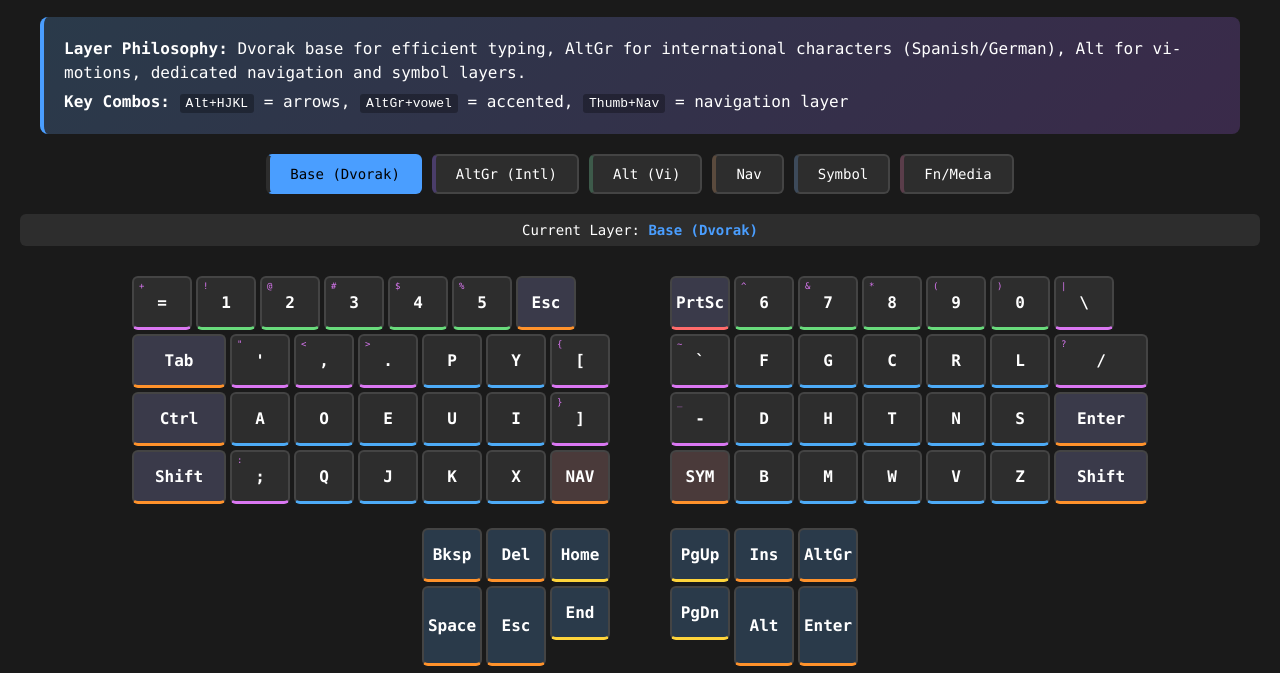
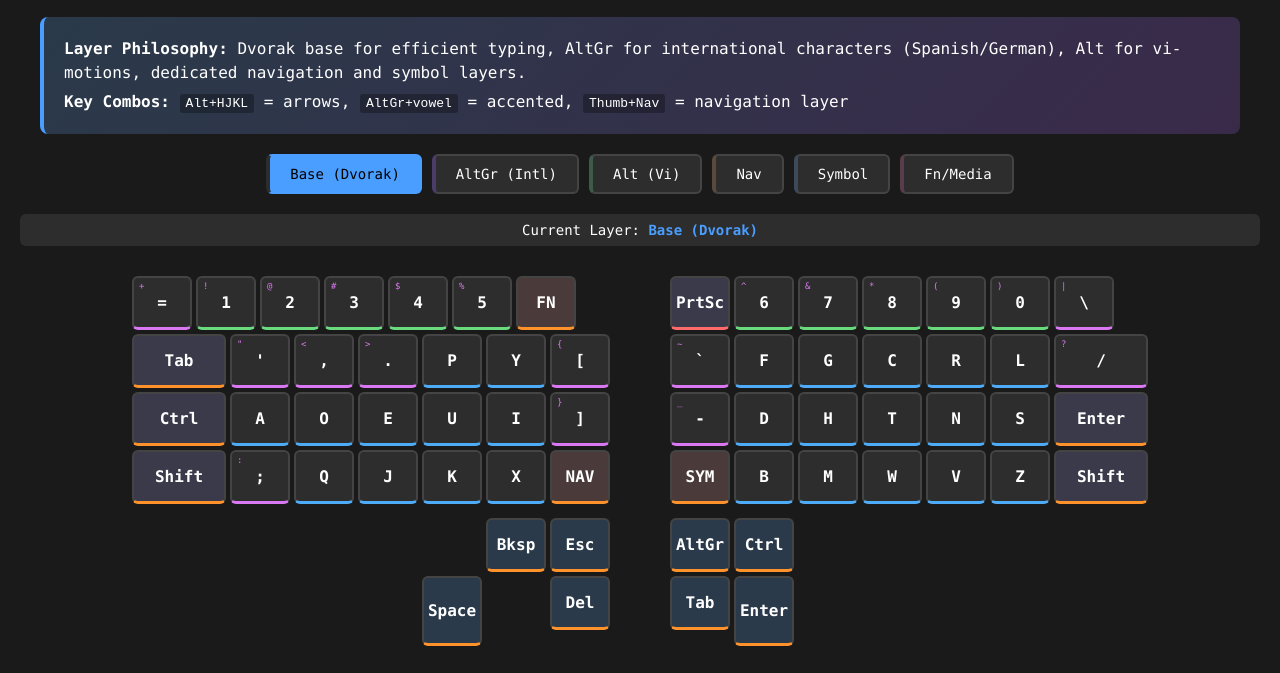
Before and after one commit to longregen/keyboard-learning, a plain HTML site: page index.html in a window 1280 px wide. Shown: the part 86-759 px from the top of the page. Drawn offline with Linux system fonts and the light colour scheme.

Commit message:
Fix Moonlander keyboard layout and ESC key (#3)
Co-authored-by: Claude <noreply@anthropic.com>

```diff
--- a/index.html
+++ b/index.html
@@ -204,30 +204,36 @@
         .key-2u { width: 128px; }
 
         .thumb-cluster {
-            display: flex;
-            flex-direction: column;
+            display: grid;
             gap: 4px;
-            margin-top: 20px;
-        }
-
-        .thumb-row {
-            display: flex;
-            gap: 4px;
+            margin-top: 10px;
         }
 
         .left .thumb-cluster {
             margin-left: auto;
-            align-items: flex-end;
+            grid-template-columns: repeat(3, 60px);
+            grid-template-rows: 54px 70px;
+            grid-template-areas:
+                ". key2 key3"
+                "key1 key1 key4";
         }
 
         .right .thumb-cluster {
             margin-right: auto;
-            align-items: flex-start;
-        }
+            grid-template-columns: repeat(3, 60px);
+            grid-template-rows: 54px 70px;
+            grid-template-areas:
+                "key1 key2 ."
+                "key3 key4 key4";
+        }
+
+        .thumb-key-1 { grid-area: key1; }
+        .thumb-key-2 { grid-area: key2; }
+        .thumb-key-3 { grid-area: key3; }
+        .thumb-key-4 { grid-area: key4; }
 
         .thumb-big {
-            width: 60px;
-            height: 80px;
+            height: 70px;
         }
 
         /* Test area */
@@ -688,7 +694,7 @@
             <div class="legend-section">
                 <h4>Vim Extras</h4>
                 <ul>
-                    <li><span class="key-ref">Esc</span> Left thumb (easy access)</li>
+                    <li><span class="key-ref">Esc</span> Left thumb cluster (easy access)</li>
                     <li><span class="key-ref">:</span> Command mode (Shift+;)</li>
                     <li><span class="key-ref">Nav+/</span> Search</li>
                     <li><span class="key-ref">Nav+U</span> Undo</li>
@@ -798,7 +804,7 @@
                         { main: '3', shift: '#', type: 'number' },
                         { main: '4', shift: '$', type: 'number' },
                         { main: '5', shift: '%', type: 'number' },
-                        { main: 'Esc', type: 'modifier', class: 'modifier' }
+                        { main: 'FN', type: 'modifier', class: 'layer-switch' }
                     ],
                     // Row 1
                     [
@@ -832,16 +838,10 @@
                     ]
                 ],
                 leftThumb: [
-                    [
-                        { main: 'Bksp', type: 'modifier', class: 'thumb' },
-                        { main: 'Del', type: 'modifier', class: 'thumb' },
-                        { main: 'Home', type: 'navigation', class: 'thumb' }
-                    ],
-                    [
-                        { main: 'Space', type: 'modifier', class: 'thumb thumb-big' },
-                        { main: 'Esc', type: 'modifier', class: 'thumb thumb-big' },
-                        { main: 'End', type: 'navigation', class: 'thumb' }
-                    ]
+                    { main: 'Space', type: 'modifier', class: 'thumb thumb-big thumb-key-1' },
+                    { main: 'Bksp', type: 'modifier', class: 'thumb thumb-key-2' },
+                    { main: 'Esc', type: 'modifier', class: 'thumb thumb-key-3' },
+                    { main: 'Del', type: 'modifier', class: 'thumb thumb-key-4' }
                 ],
                 right: [
                     // Row 0
@@ -886,16 +886,10 @@
                     ]
                 ],
                 rightThumb: [
-                    [
-                        { main: 'PgUp', type: 'navigation', class: 'thumb' },
-                        { main: 'Ins', type: 'modifier', class: 'thumb' },
-                        { main: 'AltGr', type: 'modifier', class: 'thumb modifier' }
-                    ],
-                    [
-                        { main: 'PgDn', type: 'navigation', class: 'thumb' },
-                        { main: 'Alt', type: 'modifier', class: 'thumb thumb-big modifier' },
-                        { main: 'Enter', type: 'modifier', class: 'thumb thumb-big' }
-                    ]
+                    { main: 'AltGr', type: 'modifier', class: 'thumb modifier thumb-key-1' },
+                    { main: 'Ctrl', type: 'modifier', class: 'thumb modifier thumb-key-2' },
+                    { main: 'Tab', type: 'modifier', class: 'thumb thumb-key-3' },
+                    { main: 'Enter', type: 'modifier', class: 'thumb thumb-big thumb-key-4' }
                 ]
             },
             altgr: {
@@ -938,16 +932,10 @@
                     ]
                 ],
                 leftThumb: [
-                    [
-                        { main: '', type: 'modifier', class: 'thumb' },
-                        { main: '', type: 'modifier', class: 'thumb' },
-                        { main: '', type: 'navigation', class: 'thumb' }
-                    ],
-                    [
-                        { main: 'NBSP', type: 'modifier', class: 'thumb thumb-big' },
-                        { main: '', type: 'modifier', class: 'thumb thumb-big' },
-                        { main: '', type: 'navigation', class: 'thumb' }
-                    ]
+                    { main: 'NBSP', type: 'modifier', class: 'thumb thumb-big thumb-key-1' },
+                    { main: '', type: 'modifier', class: 'thumb thumb-key-2' },
+                    { main: '', type: 'modifier', class: 'thumb thumb-key-3' },
+                    { main: '', type: 'modifier', class: 'thumb thumb-key-4' }
                 ],
                 right: [
                     [
@@ -988,16 +976,10 @@
                     ]
                 ],
                 rightThumb: [
-                    [
-                        { main: '', type: 'navigation', class: 'thumb' },
-                        { main: '', type: 'modifier', class: 'thumb' },
-                        { main: 'AltGr', secondary: 'HELD', type: 'modifier', class: 'thumb modifier' }
-                    ],
-                    [
-                        { main: '', type: 'navigation', class: 'thumb' },
-                        { main: '', type: 'modifier', class: 'thumb thumb-big modifier' },
-                        { main: '', type: 'modifier', class: 'thumb thumb-big' }
-                    ]
+                    { main: 'AltGr', secondary: 'HELD', type: 'modifier', class: 'thumb modifier thumb-key-1' },
+                    { main: '', type: 'modifier', class: 'thumb thumb-key-2' },
+                    { main: '', type: 'modifier', class: 'thumb thumb-key-3' },
+                    { main: '', type: 'modifier', class: 'thumb thumb-big thumb-key-4' }
                 ]
             },
             alt: {
@@ -1040,16 +1022,10 @@
                     ]
                 ],
                 leftThumb: [
-                    [
-                        { main: 'C-Bksp', secondary: 'DelWord', type: 'modifier', class: 'thumb' },
-                        { main: 'C-Del', secondary: 'DelWord', type: 'modifier', class: 'thumb' },
-                        { main: 'C-Home', secondary: 'Top', type: 'navigation', class: 'thumb' }
-                    ],
-                    [
-                        { main: '', type: 'modifier', class: 'thumb thumb-big' },
-                        { main: '', type: 'modifier', class: 'thumb thumb-big' },
-                        { main: 'C-End', secondary: 'Bottom', type: 'navigation', class: 'thumb' }
-                    ]
+                    { main: '', type: 'modifier', class: 'thumb thumb-big thumb-key-1' },
+                    { main: 'C-Bksp', secondary: 'DelWord', type: 'modifier', class: 'thumb thumb-key-2' },
+                    { main: 'C-Home', secondary: 'Top', type: 'navigation', class: 'thumb thumb-key-3' },
+                    { main: 'C-End', secondary: 'Bottom', type: 'navigation', class: 'thumb thumb-key-4' }
                 ],
                 right: [
                     [
@@ -1090,16 +1066,10 @@
                     ]
                 ],
                 rightThumb: [
-                    [
-                        { main: '', type: 'navigation', class: 'thumb' },
-                        { main: '', type: 'modifier', class: 'thumb' },
-                        { main: '', type: 'modifier', class: 'thumb modifier' }
-                    ],
-                    [
-                        { main: '', type: 'navigation', class: 'thumb' },
-                        { main: 'Alt', secondary: 'HELD', type: 'modifier', class: 'thumb thumb-big modifier' },
-                        { main: '→', secondary: 'L', type: 'navigation', class: 'thumb thumb-big' }
-                    ]
+                    { main: '', type: 'modifier', class: 'thumb modifier thumb-key-1' },
+                    { main: '', type: 'modifier', class: 'thumb thumb-key-2' },
+                    { main: '', type: 'modifier', class: 'thumb thumb-key-3' },
+                    { main: '→', secondary: 'L', type: 'navigation', class: 'thumb thumb-big thumb-key-4' }
                 ]
             },
             nav: {
@@ -1142,16 +1112,10 @@
                     ]
                 ],
                 leftThumb: [
-                    [
-                        { main: '', type: 'modifier', class: 'thumb' },
-                        { main: '', type: 'modifier', class: 'thumb' },
-                        { main: '', type: 'navigation', class: 'thumb' }
-                    ],
-                    [
-                        { main: '', type: 'modifier', class: 'thumb thumb-big' },
-                        { main: '', type: 'modifier', class: 'thumb thumb-big' },
-                        { main: '', type: 'navigation', class: 'thumb' }
-                    ]
+                    { main: '', type: 'modifier', class: 'thumb thumb-big thumb-key-1' },
+                    { main: '', type: 'modifier', class: 'thumb thumb-key-2' },
+                    { main: '', type: 'modifier', class: 'thumb thumb-key-3' },
+                    { main: '', type: 'modifier', class: 'thumb thumb-key-4' }
                 ],
                 right: [
                     [
@@ -1192,16 +1156,10 @@
                     ]
                 ],
                 rightThumb: [
-                    [
-                        { main: 'C-a,p', secondary: 'TmxPrv', type: 'navigation', class: 'thumb' },
-                        { main: 'C-a,n', secondary: 'TmxNxt', type: 'navigation', class: 'thumb' },
-                        { main: '', type: 'modifier', class: 'thumb modifier' }
-                    ],
-                    [
-                        { main: '', type: 'navigation', class: 'thumb' },
-                        { main: '', type: 'modifier', class: 'thumb thumb-big modifier' },
-                        { main: '', type: 'modifier', class: 'thumb thumb-big' }
-                    ]
+                    { main: 'C-a,p', secondary: 'TmxPrv', type: 'navigation', class: 'thumb thumb-key-1' },
+                    { main: 'C-a,n', secondary: 'TmxNxt', type: 'navigation', class: 'thumb thumb-key-2' },
+                    { main: '', type: 'modifier', class: 'thumb thumb-key-3' },
+                    { main: '', type: 'modifier', class: 'thumb thumb-big thumb-key-4' }
                 ]
             },
             symbol: {
@@ -1244,16 +1202,10 @@
                     ]
                 ],
                 leftThumb: [
-                    [
-                        { main: '', type: 'modifier', class: 'thumb' },
-                        { main: '', type: 'modifier', class: 'thumb' },
-                        { main: '', type: 'navigation', class: 'thumb' }
-                    ],
-                    [
-                        { main: '', type: 'modifier', class: 'thumb thumb-big' },
-                        { main: '', type: 'modifier', class: 'thumb thumb-big' },
-                        { main: '', type: 'navigation', class: 'thumb' }
-                    ]
+                    { main: '', type: 'modifier', class: 'thumb thumb-big thumb-key-1' },
+                    { main: '', type: 'modifier', class: 'thumb thumb-key-2' },
+                    { main: '', type: 'modifier', class: 'thumb thumb-key-3' },
+                    { main: '', type: 'modifier', class: 'thumb thumb-key-4' }
                 ],
                 right: [
                     [
@@ -1294,16 +1246,10 @@
                     ]
                 ],
                 rightThumb: [
-                    [
-                        { main: '', type: 'navigation', class: 'thumb' },
-                        { main: '', type: 'modifier', class: 'thumb' },
-                        { main: '', type: 'modifier', class: 'thumb modifier' }
-                    ],
-                    [
-                        { main: '', type: 'navigation', class: 'thumb' },
-                        { main: '', type: 'modifier', class: 'thumb thumb-big modifier' },
-                        { main: '', type: 'modifier', class: 'thumb thumb-big' }
-                    ]
+                    { main: '', type: 'modifier', class: 'thumb thumb-key-1' },
+                    { main: '', type: 'modifier', class: 'thumb thumb-key-2' },
+                    { main: '', type: 'modifier', class: 'thumb thumb-key-3' },
+                    { main: '', type: 'modifier', class: 'thumb thumb-big thumb-key-4' }
                 ]
             },
             fn: {
@@ -1346,16 +1292,10 @@
                     ]
                 ],
                 leftThumb: [
-                    [
-                        { main: '', type: 'modifier', class: 'thumb' },
-                        { main: '', type: 'modifier', class: 'thumb' },
-                        { main: '', type: 'navigation', class: 'thumb' }
-                    ],
-                    [
-                        { main: '', type: 'modifier', class: 'thumb thumb-big' },
-                        { main: '', type: 'modifier', class: 'thumb thumb-big' },
-                        { main: '', type: 'navigation', class: 'thumb' }
-                    ]
+                    { main: '', type: 'modifier', class: 'thumb thumb-big thumb-key-1' },
+                    { main: '', type: 'modifier', class: 'thumb thumb-key-2' },
+                    { main: '', type: 'modifier', class: 'thumb thumb-key-3' },
+                    { main: '', type: 'modifier', class: 'thumb thumb-key-4' }
                 ],
                 right: [
                     [
@@ -1396,16 +1336,10 @@
                     ]
                 ],
                 rightThumb: [
-                    [
-                        { main: '', type: 'navigation', class: 'thumb' },
-                        { main: '', type: 'modifier', class: 'thumb' },
-                        { main: 'FN', secondary: 'HELD', type: 'modifier', class: 'thumb modifier' }
-                    ],
-                    [
-                        { main: '', type: 'navigation', class: 'thumb' },
-                        { main: '', type: 'modifier', class: 'thumb thumb-big modifier' },
-                        { main: '', type: 'modifier', class: 'thumb thumb-big' }
-                    ]
+                    { main: 'FN', secondary: 'HELD', type: 'modifier', class: 'thumb modifier thumb-key-1' },
+                    { main: '', type: 'modifier', class: 'thumb thumb-key-2' },
+                    { main: '', type: 'modifier', class: 'thumb thumb-key-3' },
+                    { main: '', type: 'modifier', class: 'thumb thumb-big thumb-key-4' }
                 ]
             }
         };
@@ -1482,13 +1416,8 @@
 
             // Render left thumb cluster
             const leftThumb = document.getElementById('left-thumb');
-            layout.leftThumb.forEach((row, rowIndex) => {
-                const thumbRow = document.createElement('div');
-                thumbRow.className = 'thumb-row';
-                row.forEach((keyData, keyIndex) => {
-                    thumbRow.appendChild(createKey(keyData, `left-thumb-${rowIndex}-${keyIndex}`));
-                });
-                leftThumb.appendChild(thumbRow);
+            layout.leftThumb.forEach((keyData, keyIndex) => {
+                leftThumb.appendChild(createKey(keyData, `left-thumb-${keyIndex}`));
             });
 
             // Render right half
@@ -1501,13 +1430,8 @@
 
             // Render right thumb cluster
             const rightThumb = document.getElementById('right-thumb');
-            layout.rightThumb.forEach((row, rowIndex) => {
-                const thumbRow = document.createElement('div');
-                thumbRow.className = 'thumb-row';
-                row.forEach((keyData, keyIndex) => {
-                    thumbRow.appendChild(createKey(keyData, `right-thumb-${rowIndex}-${keyIndex}`));
-                });
-                rightThumb.appendChild(thumbRow);
+            layout.rightThumb.forEach((keyData, keyIndex) => {
+                rightThumb.appendChild(createKey(keyData, `right-thumb-${keyIndex}`));
             });
         }
 
@@ -1540,12 +1464,12 @@
 
             if (parts[0] === 'left') {
                 if (parts[1] === 'thumb') {
-                    return layout.leftThumb[parseInt(parts[2])][parseInt(parts[3])];
+                    return layout.leftThumb[parseInt(parts[2])];
                 }
                 return layout.left[parseInt(parts[1])][parseInt(parts[2])];
             } else {
                 if (parts[1] === 'thumb') {
-                    return layout.rightThumb[parseInt(parts[2])][parseInt(parts[3])];
+                    return layout.rightThumb[parseInt(parts[2])];
                 }
                 return layout.right[parseInt(parts[1])][parseInt(parts[2])];
             }
@@ -1557,13 +1481,13 @@
 
             if (parts[0] === 'left') {
                 if (parts[1] === 'thumb') {
-                    Object.assign(layout.leftThumb[parseInt(parts[2])][parseInt(parts[3])], data);
+                    Object.assign(layout.leftThumb[parseInt(parts[2])], data);
                 } else {
                     Object.assign(layout.left[parseInt(parts[1])][parseInt(parts[2])], data);
                 }
             } else {
                 if (parts[1] === 'thumb') {
-                    Object.assign(layout.rightThumb[parseInt(parts[2])][parseInt(parts[3])], data);
+                    Object.assign(layout.rightThumb[parseInt(parts[2])], data);
                 } else {
                     Object.assign(layout.right[parseInt(parts[1])][parseInt(parts[2])], data);
                 }
```
